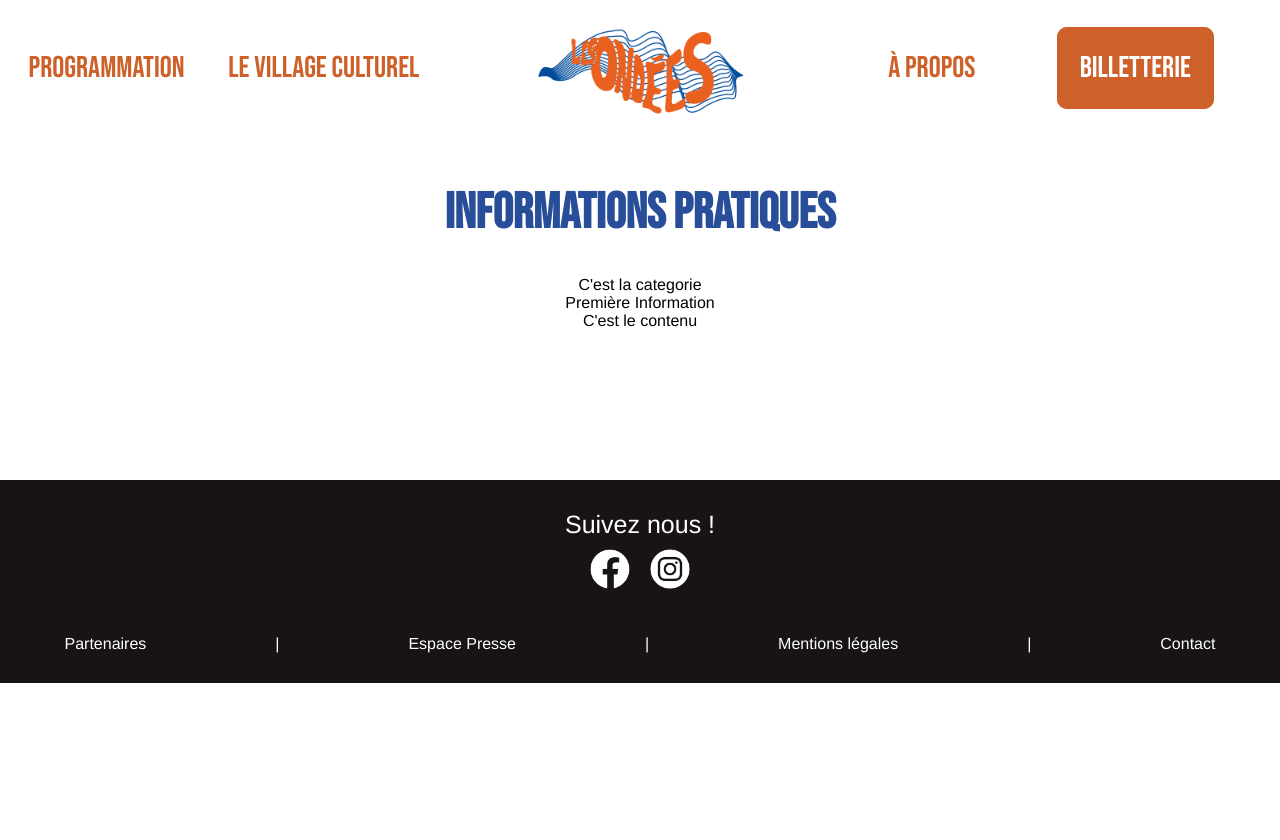
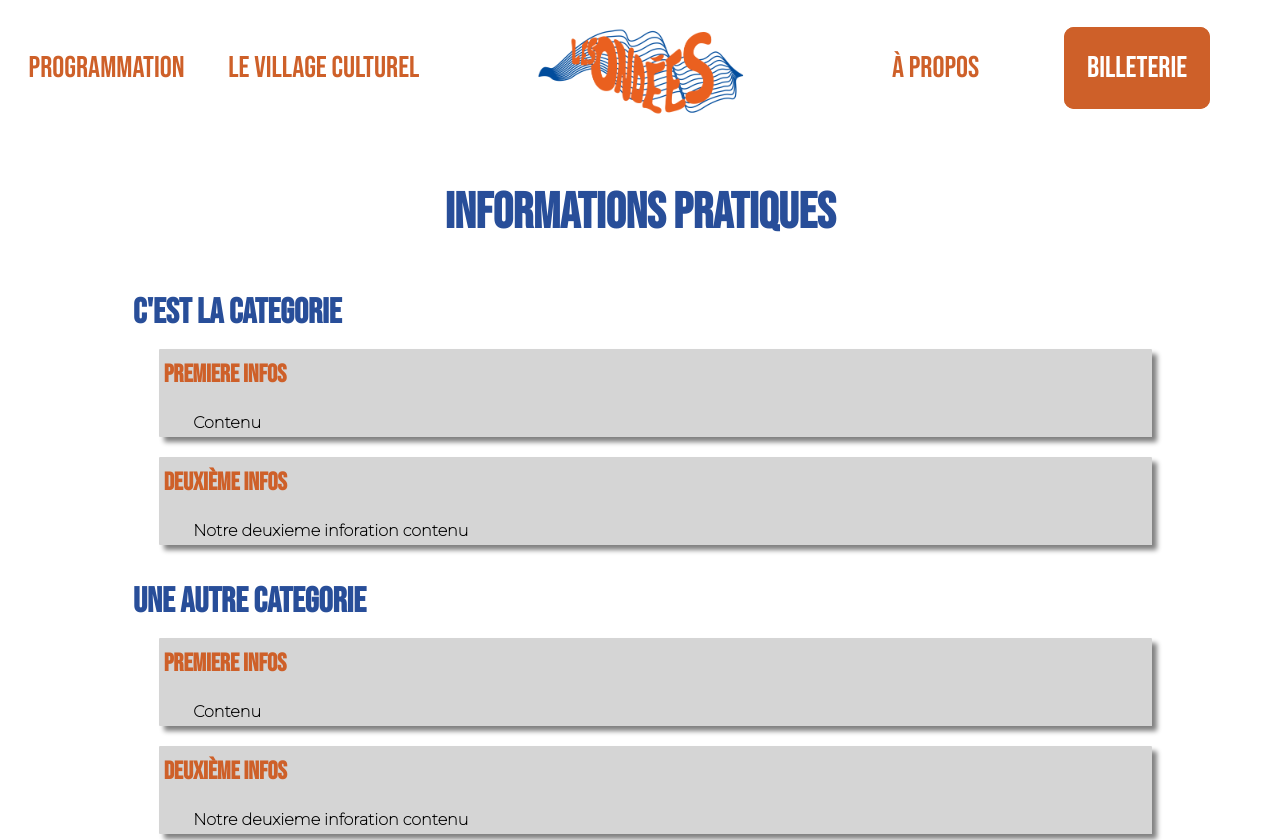
Before and after one commit to BaptisteLaisney/Cem, a Vue app: page /infos in a window 1280 px wide. Shown: the top 840 px of the page. Before the commit the page ends 800 px from the top, so only its background shows below. Built offline with nearby package versions, Linux system fonts and the light colour scheme.

Commit message:
Amélioration de la page infos plus amélioration des partenaires

```diff
--- a/src/App.vue
+++ b/src/App.vue
@@ -43,6 +43,19 @@ h1{
   color: #284e99;
   font-size: 50px;
 }
-
+h2{
+  font-family:'Bebas Neue', cursive;
+  color: #284e99;
+  font-size: 35px;
+  margin-top: 10px;
+   margin-bottom: 10px;
+}
+h3{
+  font-family:'Bebas Neue', cursive;
+  color: #ce6029;
+  font-size: 25px;
+  margin-top: 5px;
+  margin-bottom: 5px;
+}
 
 </style>
--- a/src/components/Constant/Footer.vue
+++ b/src/components/Constant/Footer.vue
@@ -1,5 +1,6 @@
 <template>
     <footer>
+        <img class ="logoOndees" src="@/assets/images/charte-graphique/logo_blanc.png" alt="Logo Ondées">
         <div class="text">Suivez nous !</div>
         <div class="Conteneur-Reseaux">
             <img src="@/assets/images/logos/facebook.png" alt="Logo Facebook" class="item-sociaux">
@@ -52,4 +53,7 @@ a{
 .item-info:hover{
     text-decoration: underline;
 }
+.logoOndees{
+    height: 150px;
+}
 </style>
--- a/src/components/Constant/Nav.vue
+++ b/src/components/Constant/Nav.vue
@@ -26,7 +26,8 @@
                 </div>
             </div>
             <div class="item-menu" >
-                <router-link id="nav-billetterie" to="/Billeterie" class="item-menu">Billetterie</router-link>
+                <!-- <a id="nav-billetterie" to="/Billeterie" class="item-menu"></a> -->
+                <a id="nav-billeterie" class="item-menu" href="https://my.weezevent.com/lecargo-a2h-spiderzed-jyeuhair" target="_blank">Billeterie</a>
                 <div class="barre"></div>
             </div>
         </div>
@@ -129,7 +130,7 @@ a,.item-menu{
 .button-drop{
     margin-bottom: 0px;
 }
-#nav-billetterie{
+#nav-billeterie{
     background-color: #ce6029 ;
     color:white;
     margin:10px;
@@ -137,7 +138,7 @@ a,.item-menu{
     border-radius: 10px;
     border:#ce6029 solid;
 }
-#nav-billetterie:hover{
+#nav-billeterie:hover{
     color: #ce6029;
     background: white;
 
--- a/src/components/Infos/Categorie.vue
+++ b/src/components/Infos/Categorie.vue
@@ -1,7 +1,7 @@
 <template>
     <div class="Categorie">
-        <div class="nomCategorie">{{nomCategorie}}</div>
-        <Information Titre="Première Information" Contenu="C'est le contenu"/>
+        <h2 class="nomCategorie">{{nomCategorie}}</h2>
+        <Information class="Information" v-for="item in this.infos" :key="item.id" :Information = item />
     </div>
 </template>
 <script>
@@ -12,7 +12,25 @@ export default {
         Information
     },
     props:{
-        nomCategorie : String
+        nomCategorie : String,
+        infos : String
     }
 }
 </script>
+<style scoped>
+.Categorie{
+
+    width: 80%;
+    margin:auto;
+    display: flex;
+    flex-wrap: wrap;
+}
+.nomCategorie{
+    width:100%;
+    text-align: left;
+    padding: 5px;
+}
+.Information{
+    width: 100%;
+}
+</style>
--- a/src/components/Infos/Information.vue
+++ b/src/components/Infos/Information.vue
@@ -1,7 +1,8 @@
 <template>
     <div class="Information">
-        <div class="Titre">{{Titre}}</div>
-        <div class="Titre">{{Contenu}}</div>
+        <h3 class="Titre">{{this.Information.Titre}}</h3> <br>
+        <div class="Contenu">{{this.Information.Contenu}}</div>
+
     </div>
 </template>
 <script>
@@ -9,8 +10,23 @@
 export default {
     name: "Information",
     props:{
-        Titre: String,
-        Contenu: String
+        Information: String
     }
 }
 </script>
+<style scoped>
+.Information{
+    text-align: left;
+    padding:5px;
+    margin-left: 3%;
+    background-color: rgba(211, 211, 211, 0.932);
+    box-shadow: 5px 5px 5px gray ;
+    border-radius: 1px;
+    margin-bottom: 20px;
+}
+.Contenu{
+    padding-left:3%;
+    font-family: 'Montserrat', sans-serif;
+    font-weight: bold;
+}
+</style>
--- a/src/components/Partenaires/Partenaire.vue
+++ b/src/components/Partenaires/Partenaire.vue
@@ -15,10 +15,10 @@ export default {
   },
   methods: {
     descend: function (event) {
-      if (event.currentTarget.style.height === '50vh') {
+      if (event.currentTarget.style.height === 'auto') {
         event.currentTarget.style.height = '5vh'
       } else {
-        event.currentTarget.style.height = '50vh'
+        event.currentTarget.style.height = 'auto'
       }
     },
     getdata: function () {
@@ -49,7 +49,6 @@ export default {
     top:0px;
 }
 .logos{
-    height:20vh;
     width: 100%;
     display: flex;
     flex-direction:row ;
@@ -57,7 +56,8 @@ export default {
     justify-content: left;
 }
 .Partenaire:hover{
-    height: 50vh;
+    height: auto;
+    transition : all 0.5s ease;
 }
 .logo{
   height: 12vh;
--- a/src/views/Infos.vue
+++ b/src/views/Infos.vue
@@ -1,7 +1,8 @@
 <template>
   <div class="Infos">
     <h1>Informations pratiques</h1>
-    <Categorie nomCategorie="C'est la categorie"/>
+    <Categorie :infos ="getInfos1()" nomCategorie="C'est la categorie"/>
+    <Categorie :infos ="getInfos2()" nomCategorie="Une autre Categorie"/>
   </div>
 </template>
 <script>
@@ -11,6 +12,26 @@ export default {
   name: "Infos",
   components:{
     Categorie
+  },
+  methods:{
+    getInfos1(){
+      return [{
+        Titre : "Premiere Infos",
+        Contenu : "Contenu"
+      },{
+        Titre : "Deuxième Infos",
+        Contenu : "Notre deuxieme inforation contenu"
+      }]
+    },
+    getInfos2(){
+      return [{
+        Titre : "Premiere Infos",
+        Contenu : "Contenu"
+      },{
+        Titre : "Deuxième Infos",
+        Contenu : "Notre deuxieme inforation contenu"
+      }]
+    },
   }
 
 
```
Also changed, not shown: src/assets/images/charte-graphique/logo_blanc.png (added).
